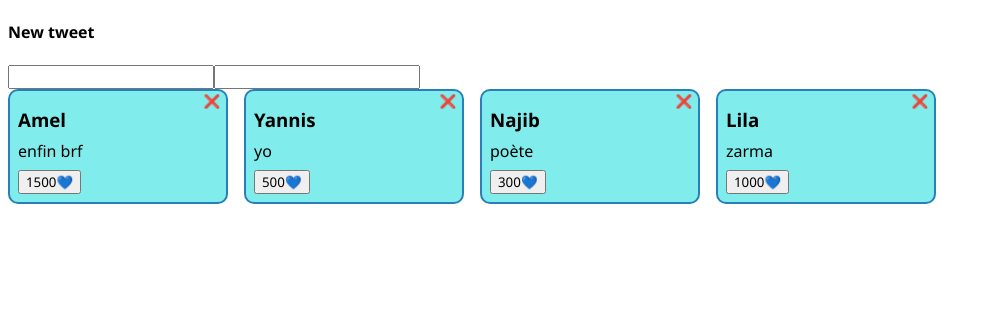
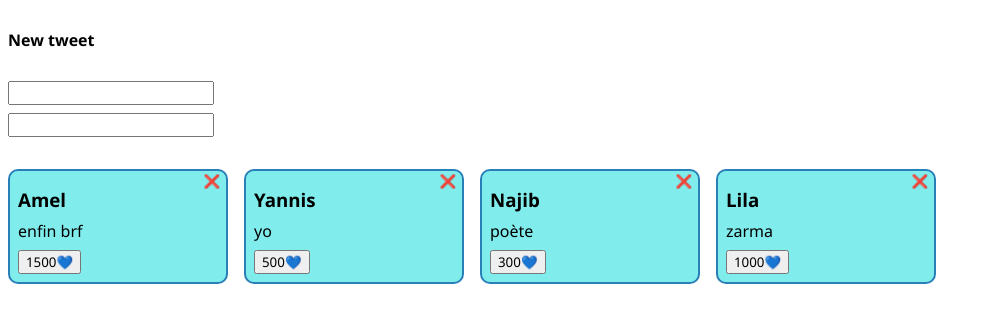
Before and after one commit to MarielleTayri/Cheap-tweet, a React (Vite) app: page / in a window 1280 px wide. Shown: the top 322 px of the page, without its empty margins (0-991 px from the left). Built offline with nearby package versions, Linux system fonts and the light colour scheme.

Commit message:
add css on tweet form

```diff
--- a/src/App.jsx
+++ b/src/App.jsx
@@ -41,8 +41,8 @@ function App() {
         <h4>New tweet</h4>
         <input type="text" name="name" />
         <input type="content" name="content" />
+      </form>
 
-      </form>
       <div className="tweet-container">
         {tweets.map((tweet) => {
     return (
--- a/src/index.css
+++ b/src/index.css
@@ -32,3 +32,11 @@ p {
   border: none;
   cursor: pointer;
 }
+
+.tweet-form {
+  display: flex;
+  flex-direction: column;
+  width: fit-content;
+  gap: 8px;
+  margin-bottom: 32px;
+}
```
